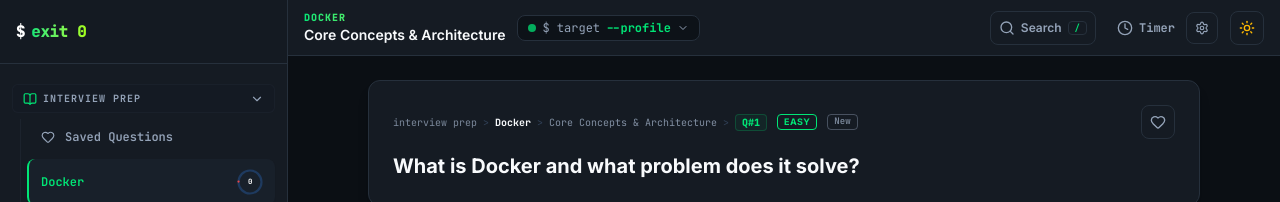
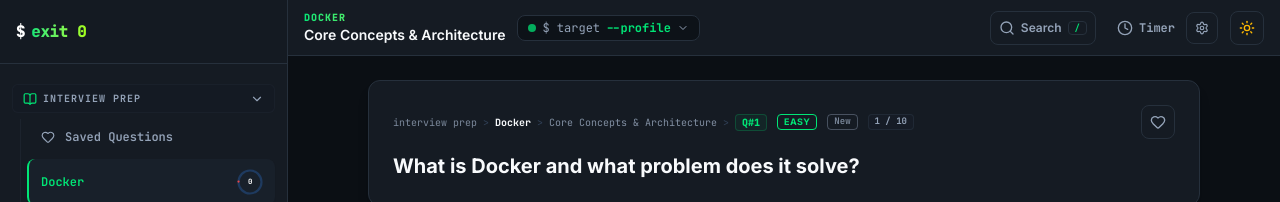
Before and after one commit to srinivassarkar/ExitZero, a Next.js app: page / in a window 1280 px wide. Shown: the top 202 px of the page. Built offline with nearby package versions, Linux system fonts and the light colour scheme.

Commit message:
fix(study): load all available questions in practice queue and display live queue position counter

```diff
--- a/src/app/page.tsx
+++ b/src/app/page.tsx
@@ -237,7 +237,7 @@
 
     const srsSorted = [
       ...overdue.map((item) => item.q),
-      ...unseen.slice(0, 10),
+      ...unseen,
       ...future.map((item) => item.q),
     ];
 
@@ -629,6 +629,8 @@
             addToast={addToast}
             isScopedSession={isStudyingSaved}
             techId={currentQuestionTechId}
+            currentIndex={activeQueueIndex}
+            totalQuestions={activeQueue.length}
           />
         ) : (
           <div className="flex-1 flex flex-col items-center justify-center text-muted-foreground space-y-2">
--- a/src/components/QuestionViewer.tsx
+++ b/src/components/QuestionViewer.tsx
@@ -36,6 +36,8 @@
   addToast: (msg: string, duration?: number) => void;
   isScopedSession?: boolean;
   techId: string;
+  currentIndex?: number;
+  totalQuestions?: number;
 }
 
 export function QuestionViewer({
@@ -55,6 +57,8 @@
   addToast,
   isScopedSession = false,
   techId,
+  currentIndex,
+  totalQuestions,
 }: QuestionViewerProps) {
   const [showAnswer, setShowAnswer] = useState(autoRevealEnabled);
   const [copiedId, setCopiedId] = useState<string | null>(null);
@@ -235,6 +239,16 @@
               >
                 {srsPill.text}
               </span>
+
+              {/* Queue Position Pill */}
+              {currentIndex !== undefined && totalQuestions !== undefined && totalQuestions > 0 && (
+                <span
+                  className="px-1.5 py-0.2 border border-border/70 rounded font-mono text-[9px] font-bold text-muted-foreground bg-muted/30 select-none shrink-0"
+                  title={`Question ${currentIndex + 1} of ${totalQuestions} in current queue`}
+                >
+                  {currentIndex + 1} / {totalQuestions}
+                </span>
+              )}
             </div>
 
             <div className="flex items-center space-x-3 shrink-0">
```
